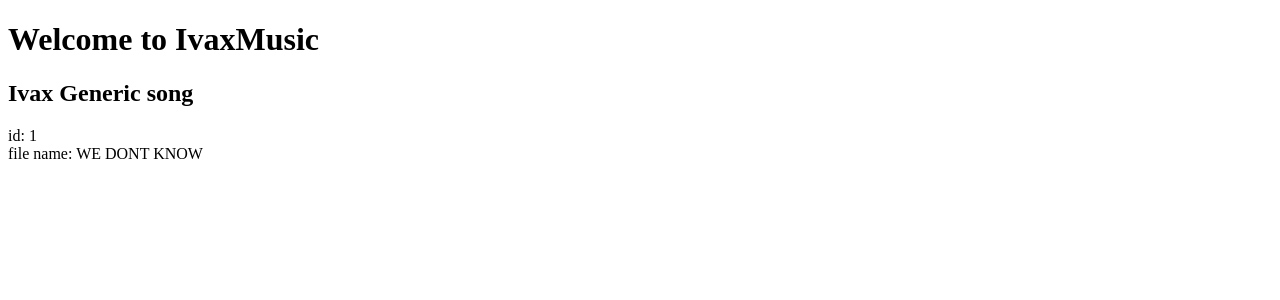
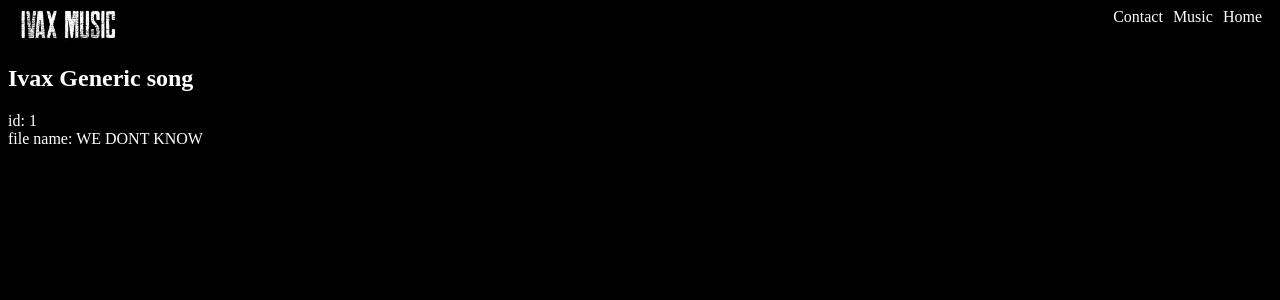
Before and after one commit to FranciscoComas/IvaxWeb, an Angular app: page / in a window 1280 px wide. Shown: the top 300 px of the page. Built offline with nearby package versions, Linux system fonts and the light colour scheme.

Commit message:
Added Banner and logo image to it

```diff
--- a/src/app/app.component.html
+++ b/src/app/app.component.html
@@ -1,3 +1,3 @@
-<h1>Welcome to IvaxMusic</h1>
 <router-outlet></router-outlet>
+<app-banner></app-banner>
 <app-songs></app-songs>
--- a/src/app/app.module.ts
+++ b/src/app/app.module.ts
@@ -4,11 +4,13 @@ import { NgModule } from '@angular/core';
 import { AppRoutingModule } from './app-routing.module';
 import { AppComponent } from './app.component';
 import { SongsComponent } from './songs/songs.component';
+import { BannerComponent } from './banner/banner.component';
 
 @NgModule({
   declarations: [
     AppComponent,
-    SongsComponent
+    SongsComponent,
+    BannerComponent
   ],
   imports: [
     BrowserModule,
--- /dev/null
+++ b/src/app/banner.ts
@@ -0,0 +1,6 @@
+export class Banner{
+    logo: string;
+    home: string;
+    music: string;
+    contact: string;
+}
--- /dev/null
+++ b/src/app/banner/banner.component.css
@@ -0,0 +1,16 @@
+#Banner{
+    background-color: black;
+    width: 100%;
+    display: inline-block;
+}
+#logo{
+    float: left;
+    color: white;
+    margin-left: 10px;
+    width: 100px;
+}
+.banner_buttons{
+    float: right;
+    color: white;
+    margin-right: 10px;
+}
--- /dev/null
+++ b/src/app/banner/banner.component.html
@@ -0,0 +1,6 @@
+<div id = "Banner">
+    <img id = "logo" src={{banner.logo}} alt="Logo">
+    <span class = "banner_buttons">{{banner.home}}</span>
+    <span class = "banner_buttons">{{banner.music}}</span>
+    <span class = "banner_buttons">{{banner.contact}}</span>
+</div>
--- /dev/null
+++ b/src/app/banner/banner.component.ts
@@ -0,0 +1,23 @@
+import { Component, OnInit } from '@angular/core';
+import { Banner } from '../banner';
+
+@Component({
+  selector: 'app-banner',
+  templateUrl: './banner.component.html',
+  styleUrls: ['./banner.component.css']
+})
+export class BannerComponent implements OnInit {
+
+  banner: Banner={
+    logo: "../../assets/images/logo.png",
+    home: "Home",
+    music: "Music",
+    contact: "Contact"
+  }
+
+  constructor() { }
+
+  ngOnInit(): void {
+  }
+
+}
--- a/src/styles.css
+++ b/src/styles.css
@@ -1 +1,5 @@
 /* You can add global styles to this file, and also import other style files */
+body{
+    background-color: black;
+    color: white;
+}
```
Also changed, not shown: src/assets/images/logo.png (added), 1 other file (tests, documents, lock files or other folders).
